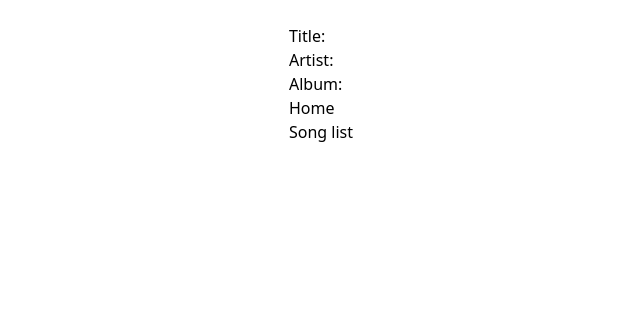
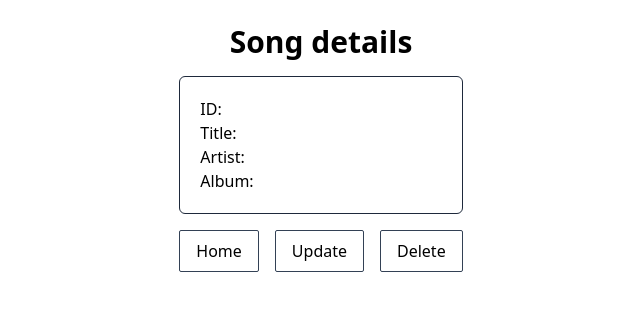
Before and after one commit to rukavain/fullstack-app, a React (Vite) app in the folder react/: page /viewsong/1 in a window 1280 px wide. Shown: the top 310 px of the page, without its empty margins (319-959 px from the left). Built offline with nearby package versions, Linux system fonts and the light colour scheme; no server answers.

Commit message:
modified UI for more convenient experience

```diff
--- a/react/src/App.jsx
+++ b/react/src/App.jsx
@@ -4,15 +4,18 @@ import View from "./Pages/View.jsx";
 import Create from "./Pages/Create.jsx";
 import Home from "./Pages/Home.jsx";
 import ViewSong from "./Pages/ViewSong.jsx";
+import Deleted from "./notifications/Deleted.jsx";
+import Updated from "./notifications/Updated.jsx";
 
 export default function App() {
     return (
         <div className="flex justify-center items-center my-6">
             <Router>
                 <Routes>
-                    <Route path="/" element={<Home />} />
+                    <Route path="/" element={<View />} />
+                    <Route path="/deleted" element={<Deleted />} />
+                    <Route path="/updated" element={<Updated />} />
                     <Route path="/create" element={<Create />} />
-                    <Route path="/view" element={<View />} />
                     <Route path="/viewsong/:id" element={<ViewSong />} />
                     <Route path="/update/:id" element={<Update />} />
                 </Routes>
--- a/react/src/Pages/Update.jsx
+++ b/react/src/Pages/Update.jsx
@@ -49,7 +49,6 @@ const Update = () => {
                 setUpdateMsg("Error updating message");
             });
     };
-
     return (
         <>
             <div className="flex flex-col justify-center items-start">
--- a/react/src/Pages/View.jsx
+++ b/react/src/Pages/View.jsx
@@ -8,8 +8,6 @@ const View = () => {
     const { id } = useParams();
     const [songs, setSongs] = useState([]);
     const [delMessage, setDelMessage] = useState("");
-    const [isHidden, setIsHidden] = useState(false);
-    const [updateMsg, setUpdateMsg] = useState("");
     const [isLoading, setIsLoading] = useState(true);
 
     useEffect(() => {
@@ -61,19 +59,16 @@ const View = () => {
                         Loading song data...
                     </h1>
                 ) : (
-                    <div>
-                        <Link
-                            className="flex justify-center items-center"
-                            to="/"
-                        >
+                    <div className="flex flex-col justify-center items-center">
+                        <Link to="/create">
                             <Button
+                                grow={"flex-1"}
                                 border={"border-green-600"}
-                                name="Go back to dashboard"
+                                name="Add song"
                                 bg={"green"}
                                 color={"white"}
                             ></Button>
                         </Link>
-
                         {delMessage && (
                             <h1
                                 className={`flex flex-row-reverse my-6 cursor-default justify-center items-center text-red-500 text-center p-5 border py-2 px-6 border-red-700`}
@@ -89,7 +84,7 @@ const View = () => {
                         )}
                         {songs.map((song) => (
                             <div
-                                className="border border-slate-800 rounded-md py-2 px-6 m-3"
+                                className="border border-slate-800 rounded-md py-2 px-6 m-3 min-w-full"
                                 key={song.id}
                             >
                                 <div className="flex justify-between items-center gap-4 ">
--- a/react/src/Pages/ViewSong.jsx
+++ b/react/src/Pages/ViewSong.jsx
@@ -7,6 +7,7 @@ const ViewSong = () => {
     const { id } = useParams();
     const [song, setSong] = useState({});
     const [successMessage, setSuccessMessage] = useState("");
+    const [delMessage, setDelMessage] = useState("");
 
     useEffect(() => {
         axios
@@ -21,28 +22,51 @@ const ViewSong = () => {
             });
     }, [id]);
 
+    const deleteSong = () => {
+        axios
+            .delete(`http://localhost:8000/api/songs/${id}`)
+            .then((response) => {
+                console.log(response.data);
+                setDelMessage("Song Deleted Successfully.");
+            })
+            .catch((error) => console.error("Error fetching data", error));
+        setDelMessage("Error Deleting Song.");
+    };
+
     return (
         <>
             <div>
                 {song ? (
                     <>
-                        <div>
+                        <h1 className="text-center text-3xl font-semibold ">
+                            {" "}
+                            Song details{" "}
+                        </h1>
+                        <div className="flex justify-center items-start flex-col border border-slate-800 rounded-md p-5 my-4">
+                            <h1>ID: {song.id}</h1>
                             <h1>Title: {song.title}</h1>
                             <p>Artist: {song.artist}</p>
                             <p>Album: {song.album}</p>
                         </div>
-
-                        <div>
+                        <div className="flex justify-center items-center gap-4">
                             <div>
                                 <Link to={"/"}>
-                                    <button>Home</button>
+                                    <button className="py-2 px-4 rounded-sm border border-slate-700 hover:bg-slate-700 hover:text-white transition">
+                                        Home
+                                    </button>
                                 </Link>
                             </div>
-                            <div>
-                                <Link to={"/view"}>
-                                    <button>Song list</button>
+                            <div className="py-2 px-4 rounded-sm border border-slate-700 hover:bg-slate-700 hover:text-white transition">
+                                <Link to={`/update/${song.id}`}>
+                                    <button>Update</button>
                                 </Link>
                             </div>
+                            <button
+                                onClick={deleteSong}
+                                className="py-2 px-4 rounded-sm border border-slate-700 hover:bg-slate-700 hover:text-white transition"
+                            >
+                                Delete
+                            </button>
                         </div>
                     </>
                 ) : (
--- a/react/src/components/Button.jsx
+++ b/react/src/components/Button.jsx
@@ -1,9 +1,9 @@
 import React from "react";
 
-const Button = ({ name, border, bg, color }) => {
+const Button = ({ name, border, bg, color, grow }) => {
     return (
         <button
-            className={`py-2 px-6 m-2 rounded-md border-2 ${border} hover:bg-${bg}-600 hover:text-white transition font-semibold`}
+            className={`flex py-2 px-6 m-2 rounded-md border-2 ${border} hover:bg-${bg}-600 hover:text-white transition font-semibold ${grow}`}
         >
             {name}
         </button>
--- /dev/null
+++ b/react/src/notifications/Deleted.jsx
@@ -0,0 +1,14 @@
+import React from "react";
+import { Link } from "react-router-dom";
+const Deleted = () => {
+    return (
+        <>
+            <div>
+                <h1>Successfully deleted song.</h1>
+                <Link to="/">Go back to dashboard</Link>
+            </div>
+        </>
+    );
+};
+
+export default Deleted;
--- /dev/null
+++ b/react/src/notifications/Updated.jsx
@@ -0,0 +1,7 @@
+import React from "react";
+
+const Updated = () => {
+    return <div>Updated</div>;
+};
+
+export default Updated;
```
